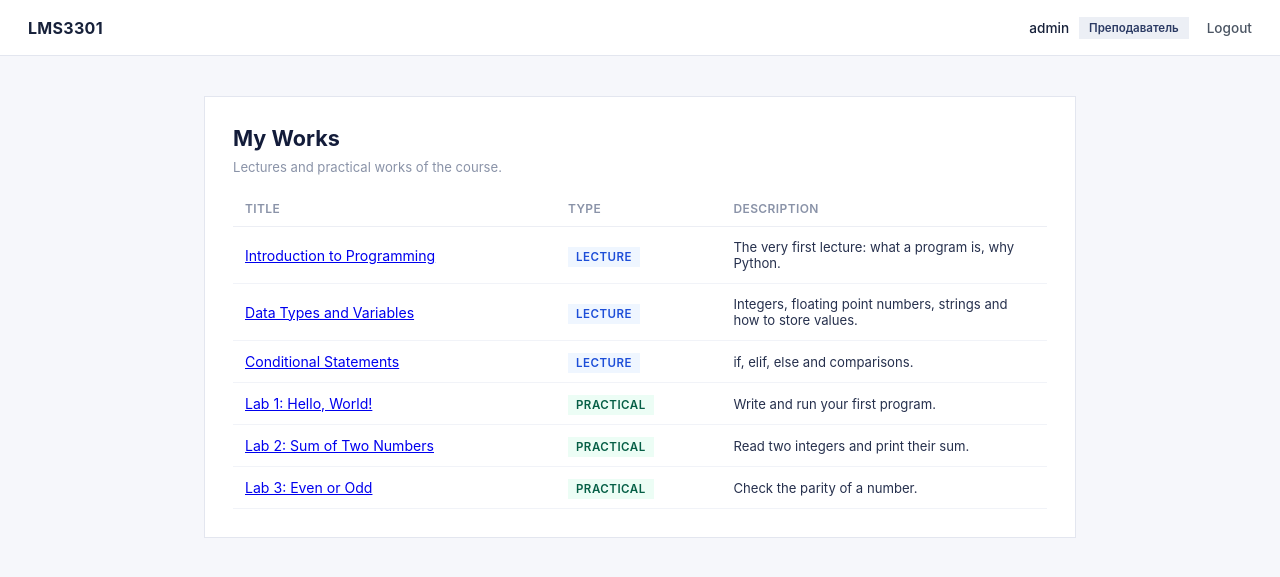
After one commit to zaveshaa/LMS3301, a Flask app: page /student in a window 1280 px wide. The commit adds this page. Shown: the top 577 px of the page. Run offline with Flask 3, Linux system fonts and the light colour scheme; the visitor is signed in with stand-in values (Sample User, id 1); data comes from the database, SQL or seed files in the repository.

Commit message:
Student cabinet with works list and work pages

```diff
--- a/src/app.py
+++ b/src/app.py
@@ -12,6 +12,7 @@ app = Flask(__name__, template_folder=os.path.join(BASE_DIR, "templates"))
 app.secret_key = "pytestlms-dev-secret-key"
 
 ROLE_LABELS = {"admin": "Преподаватель", "student": "Студент"}
+TYPE_LABELS = {"lecture": "Lecture", "practical": "Practical"}
 
 
 def get_user():
@@ -34,6 +35,22 @@ def login_required(f):
     return wrapper
 
 
+def role_required(*roles):
+    def decorator(f):
+        @wraps(f)
+        def wrapper(*args, **kwargs):
+            user = get_user()
+            if user is None:
+                return redirect(url_for("login"))
+            if user["role"] != "admin" and user["role"] not in roles:
+                return redirect(url_for("home"))
+            return f(*args, **kwargs)
+
+        return wrapper
+
+    return decorator
+
+
 @app.context_processor
 def inject_user():
     user = get_user()
@@ -41,6 +58,7 @@ def inject_user():
         "current_login": user["login"] if user else None,
         "current_role": user["role"] if user else None,
         "role_label": ROLE_LABELS.get(user["role"], user["role"]) if user else None,
+        "type_label": TYPE_LABELS,
     }
 
 
@@ -67,6 +85,9 @@ def login():
 @app.route("/home")
 @login_required
 def home():
+    user = get_user()
+    if user["role"] == "student":
+        return redirect(url_for("student_cabinet"))
     return render_template("home.html")
 
 
@@ -76,6 +97,29 @@ def logout():
     return redirect(url_for("login"))
 
 
+@app.route("/student")
+@login_required
+@role_required("student")
+def student_cabinet():
+    db = get_db()
+    works = db.execute("SELECT * FROM works ORDER BY type, id").fetchall()
+    db.close()
+    return render_template("cabinet.html", works=works)
+
+
+@app.route("/student/works/<int:work_id>")
+@login_required
+@role_required("student")
+def student_work(work_id):
+    db = get_db()
+    work = db.execute("SELECT * FROM works WHERE id = ?", (work_id,)).fetchone()
+    db.close()
+    if work is None:
+        flash("Work not found")
+        return redirect(url_for("student_cabinet"))
+    return render_template("work_detail.html", work=work)
+
+
 if __name__ == "__main__":
     init_db()
     app.run(debug=True)
--- a/src/db.py
+++ b/src/db.py
@@ -1,5 +1,7 @@
 import os
 import sqlite3
+from datetime import datetime
+
 from werkzeug.security import generate_password_hash
 
 DB_PATH = os.path.join(os.path.dirname(os.path.abspath(__file__)), "lms.db")
@@ -21,6 +23,16 @@ def init_db():
             password_hash TEXT NOT NULL,
             role TEXT NOT NULL DEFAULT 'student'
         );
+
+        CREATE TABLE IF NOT EXISTS works (
+            id INTEGER PRIMARY KEY AUTOINCREMENT,
+            title TEXT NOT NULL,
+            type TEXT NOT NULL CHECK(type IN ('lecture', 'practical')),
+            description TEXT NOT NULL DEFAULT '',
+            content TEXT NOT NULL DEFAULT '',
+            created_by INTEGER REFERENCES users(id),
+            created_at TEXT NOT NULL
+        );
         """
     )
 
@@ -36,5 +48,149 @@ def init_db():
                 (login, pwd_hash, role),
             )
 
+    empty = db.execute("SELECT COUNT(*) FROM works").fetchone()[0] == 0
+    if empty:
+        now = datetime.now().strftime("%d.%m %H:%M")
+        seed_works = [
+            (
+                "Introduction to Programming",
+                "lecture",
+                "The very first lecture: what a program is, why Python.",
+                """Course: Programming Fundamentals.
+
+A program is a sequence of instructions that a computer executes. We write programs in a
+programming language such as Python, and the computer translates them into actions.
+
+In this course you will learn how to think like a programmer: to break a problem into steps
+and express each step precisely.
+
+Each lecture is followed by a practical work. Complete it to fix the material.""",
+            ),
+            (
+                "Data Types and Variables",
+                "lecture",
+                "Integers, floating point numbers, strings and how to store values.",
+                """Data Types and Variables.
+
+Any value we work with has a type: the kind of data it is and what operations are allowed
+on it. The basic types in Python:
+
+    int     - integer numbers: 5, -3, 0, 10**9
+    float   - real numbers: 3.14, -1.0, 2.5e3
+    str     - text: "hello", 'world'
+    bool    - logical value: True, False
+
+A variable is a named container that stores one value. Assignment binds a name to a value:
+
+    x = 5
+    name = "Ana"
+    x = x + 1   # now x is 6
+
+The type of a variable is not fixed: you may reassign it to a value of another type.""",
+            ),
+            (
+                "Conditional Statements",
+                "lecture",
+                "if, elif, else and comparisons.",
+                """Conditional Statements.
+
+Often a program must choose between several branches depending on a condition. Python uses
+the keywords if, elif and else:
+
+    if x > 0:
+        print("positive")
+    elif x == 0:
+        print("zero")
+    else:
+        print("negative")
+
+The condition is any expression that evaluates to a boolean. Useful comparisons:
+>, <, >=, <=, ==, !=. You may combine them with and, or, not.
+
+Remember that the body of a branch is indented by 4 spaces.""",
+            ),
+            (
+                "Lab 1: Hello, World!",
+                "practical",
+                "Write and run your first program.",
+                """Statement.
+
+Write a program that prints the line:
+
+    Hello, World!
+
+Input format.
+
+There is no input in this problem.
+
+Output format.
+
+Print a single line containing the text Hello, World!.
+
+Example.
+
+Input:
+
+(no input)
+
+Output:
+
+    Hello, World!""",
+            ),
+            (
+                "Lab 2: Sum of Two Numbers",
+                "practical",
+                "Read two integers and print their sum.",
+                """Statement.
+
+Given two integers, print their sum.
+
+Input format.
+
+The first line contains two integers a and b, separated by a single space.
+The numbers are not greater than 10^9 in absolute value.
+
+Output format.
+
+Print a single integer: the sum a + b.
+
+Example.
+
+Input:
+    2 3
+
+Output:
+    5""",
+            ),
+            (
+                "Lab 3: Even or Odd",
+                "practical",
+                "Check the parity of a number.",
+                """Statement.
+
+Given an integer, determine whether it is even or odd.
+
+Input format.
+
+The only line contains a single integer n, where |n| <= 10^9.
+
+Output format.
+
+Print the word EVEN if the number is even, otherwise print ODD. Uppercase required.
+
+Example.
+
+Input:
+    42
+
+Output:
+    EVEN""",
+            ),
+        ]
+        db.executemany(
+            "INSERT INTO works (title, type, description, content, created_by, created_at) VALUES (?, ?, ?, ?, 1, ?)",
+            [(d[0], d[1], d[2], d[3], now) for d in seed_works],
+        )
+
     db.commit()
     db.close()
--- a/src/templates/base.html
+++ b/src/templates/base.html
@@ -43,6 +43,16 @@
 
   .meta { color: #8a93a8; font-size: .82rem; }
   .muted { color: #8a93a8; }
+
+  .type-badge { font-size: .72rem; font-weight: 600; text-transform: uppercase; letter-spacing: .5px; padding: 3px 8px; }
+  .type-lecture { color: #1d4ed8; background: #eff6ff; }
+  .type-practical { color: #065f46; background: #ecfdf5; }
+
+  .statement { font-family: Georgia, "Times New Roman", "Liberation Serif", serif; font-size: 1rem; line-height: 1.65; color: #1f2937; }
+  .statement h1 { font-family: inherit; }
+  .statement .tags { margin: 6px 0 2px; }
+  .tag { display: inline-block; font-family: -apple-system, BlinkMacSystemFont, Arial, sans-serif; font-size: .68rem; border: 1px solid #2b3a63; color: #2b3a63; padding: 2px 8px; margin-right: 6px; text-transform: uppercase; letter-spacing: .5px; }
+  .statement pre { font-family: "SF Mono", Menlo, Consolas, "Courier New", monospace; font-size: .88rem; line-height: 1.55; background: #fbfcfe; border: 1px solid #e3e6ef; padding: 14px 16px; overflow-x: auto; margin-top: 18px; white-space: pre-wrap; }
 </style>
 </head>
 <body>
@@ -50,6 +60,9 @@
   <a class="logo" href="{{ url_for('home') if current_login else url_for('login') }}">LMS3301</a>
   {% if current_login %}
   <nav>
+    {% if current_role == 'student' %}
+    <a href="{{ url_for('student_cabinet') }}">Works</a>
+    {% endif %}
     <span class="user-info">{{ current_login }}<span class="role-badge">{{ role_label }}</span></span>
     <a href="{{ url_for('logout') }}">Logout</a>
   </nav>
--- /dev/null
+++ b/src/templates/cabinet.html
@@ -0,0 +1,26 @@
+{% extends "base.html" %}
+{% block title %}My Works — LMS3301{% endblock %}
+{% block content %}
+<div class="card">
+  <h1>My Works</h1>
+  <p class="meta" style="margin-bottom:16px;">Lectures and practical works of the course.</p>
+  <table class="table">
+    <thead>
+      <tr><th>Title</th><th>Type</th><th style="width:40%">Description</th></tr>
+    </thead>
+    <tbody>
+      {% for w in works %}
+      <tr onclick="location.href='{{ url_for('student_work', work_id=w.id) }}'" style="cursor:pointer">
+        <td><a href="{{ url_for('student_work', work_id=w.id) }}">{{ w.title }}</a></td>
+        <td>
+          <span class="type-badge {{ 'type-lecture' if w['type'] == 'lecture' else 'type-practical' }}">
+            {{ type_label[w['type']] }}
+          </span>
+        </td>
+        <td class="meta">{{ w.description }}</td>
+      </tr>
+      {% endfor %}
+    </tbody>
+  </table>
+</div>
+{% endblock %}
```
Also changed, not shown: src/templates/work_detail.html (added, +17 -0 lines).
